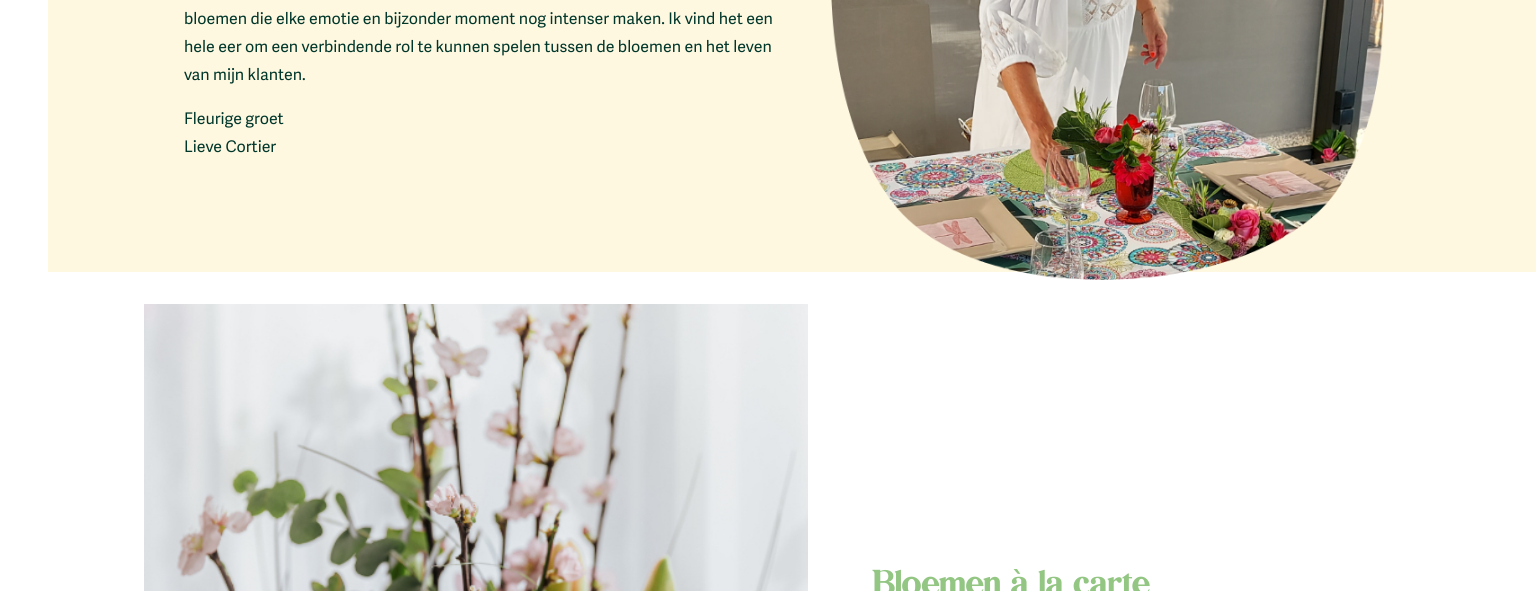
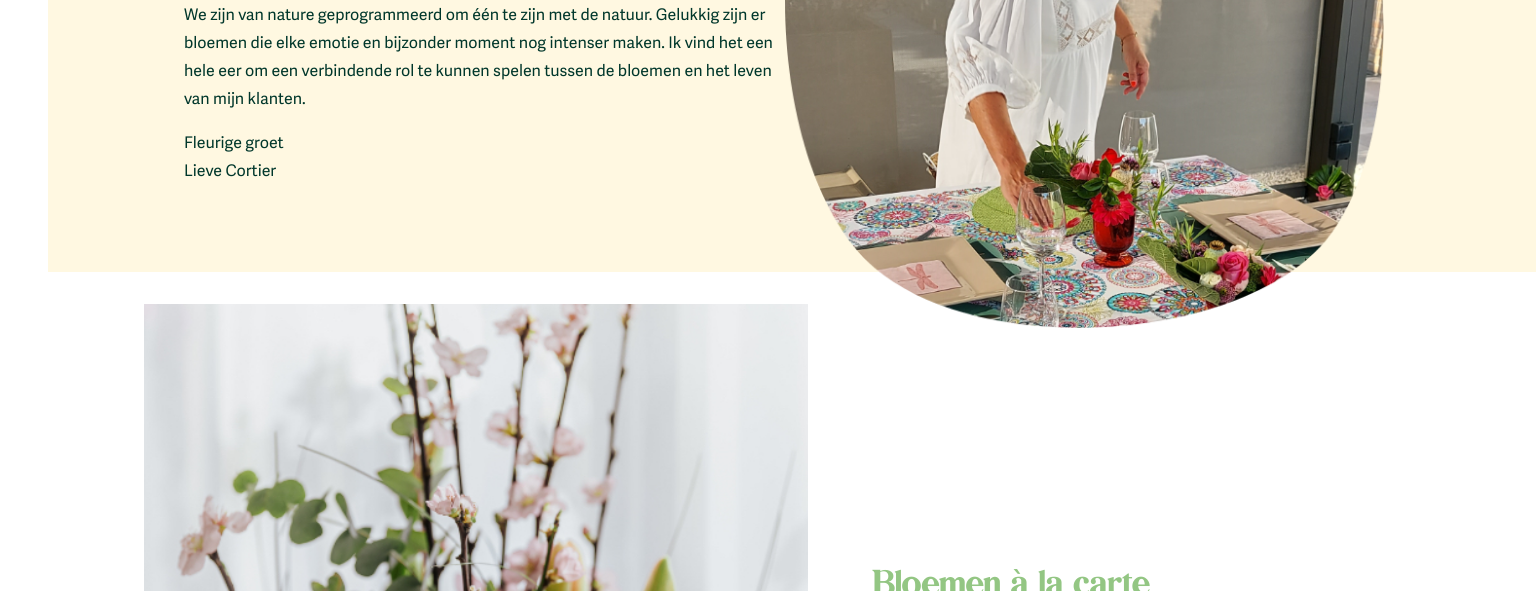
Before and after one commit to pgm-thabisadingani/ailiv-florist, a plain HTML site: page index.html in a window 1536 px wide. Shown: the part 533-1124 px from the top of the page. Drawn offline with Linux system fonts and the light colour scheme.

Commit message:
links-updated

```diff
--- a/static/css/main.css
+++ b/static/css/main.css
@@ -1678,7 +1678,7 @@ div .flower__price--darker {
   .hero {
     display: flex;
     justify-content: space-between;
-    flex-wrap: wrap;
+    flex-wrap: nowrap;
     align-items: center;
     flex-direction: row;
   }
@@ -1705,7 +1705,7 @@ div .flower__price--darker {
   }
 
   .hero__img {
-    width: 36vw;
+    width: 30;
     transform: translate(-2rem, -3rem);
     padding-bottom: 0rem;
     padding-top: 0rem;
@@ -1725,3 +1725,7 @@ div .flower__price--darker {
     margin-bottom: -4rem;
   }
 }
+
+/* @media(min-width: 92rem) {
+
+} */
```
